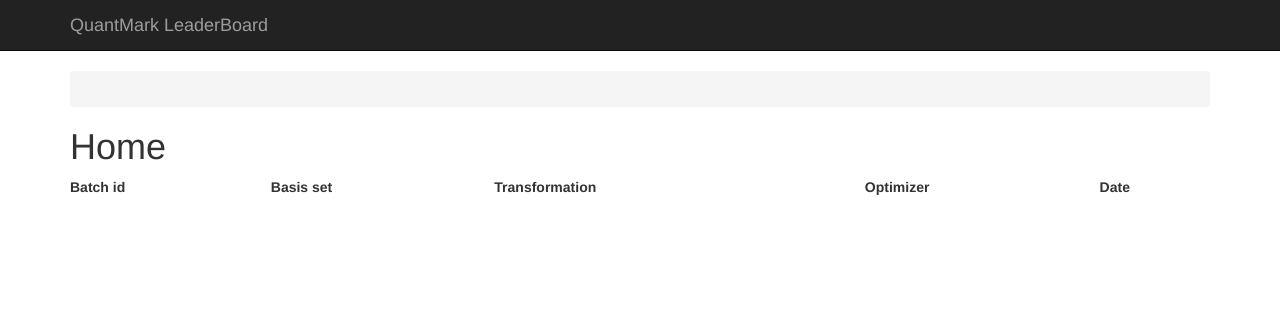
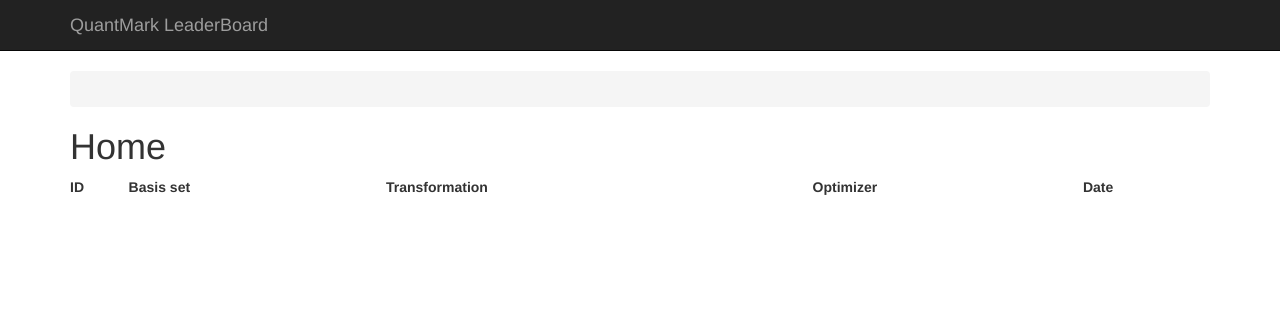
Before and after one commit to quantum-ohtu/WebMark2, a Django app: page / in a window 1280 px wide. Shown: the top 311 px of the page. Run offline with Django 3.2, Linux system fonts and the light colour scheme; data that the repository does not hold is empty; some libraries are stand-ins or nearby versions.

Commit message:
Hide term 'batch' from the UI

```diff
--- a/templates/detail.html
+++ b/templates/detail.html
@@ -17,7 +17,7 @@
 
 {% block content %}
 <div class="starter-template">
-  <h1>Batch {{ batch.id }} details:</h1>
+  <h1>Experiment {{ batch.id }} details:</h1>
   <div style="width: 30%; float: left; margin: 5%">
     <table width="100%">
       <tr>
--- a/templates/home.html
+++ b/templates/home.html
@@ -20,7 +20,7 @@
   <h1>Home</h1>
   <table width="100%">
     <thead>
-      <th>Batch id</th>
+      <th>ID</th>
       <th>Basis set</th>
       <th>Transformation</th>
       <th>Optimizer</th>
```
